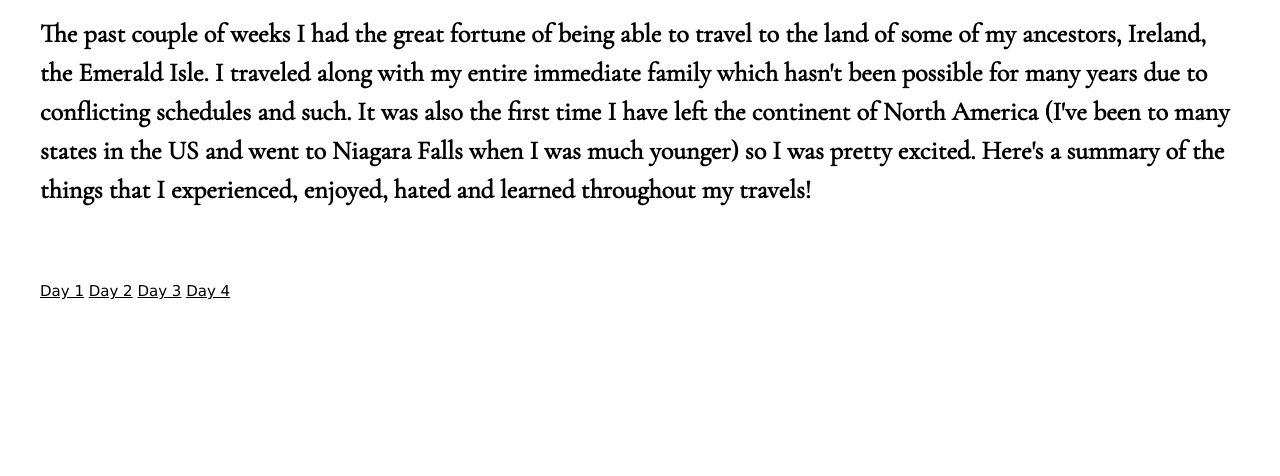
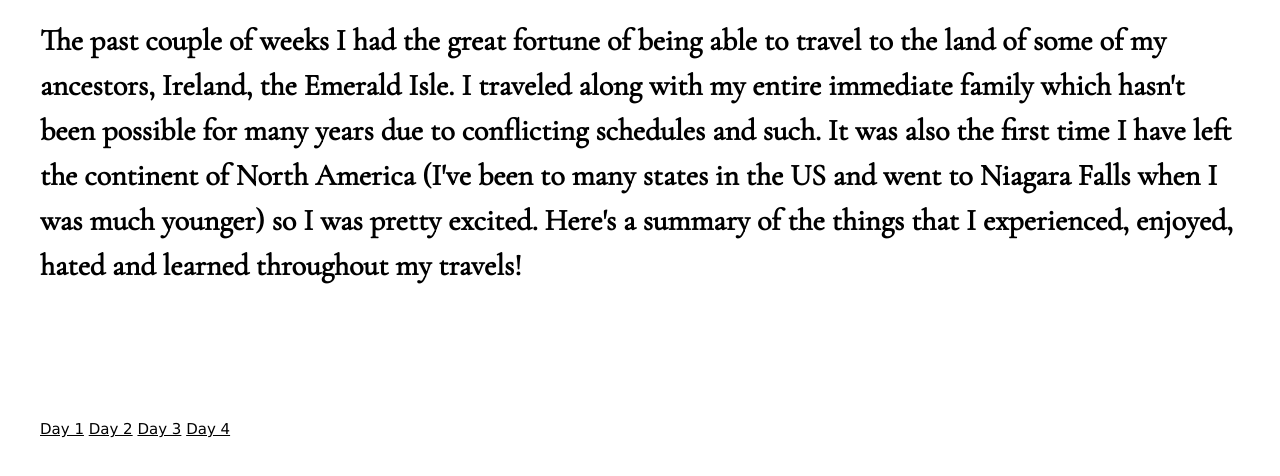
Before and after one commit to michaeltneuman/michaeltneuman.github.io, a plain HTML site: page index.html in a window 1280 px wide. Shown: the part 82-558 px from the top of the page. Drawn offline with nearby package versions, Linux system fonts and the light colour scheme.

Commit message:
font size + instagram picture

```diff
--- a/styles.css
+++ b/styles.css
@@ -33,9 +33,9 @@ h2, .h2 {
 
 p {
     font-family: 'Cormorant Garamond';
-    font-size: 26px;
+    font-size: 30px;
     font-weight: bold;
-    padding-bottom: 45px;
+    padding-bottom: 100px;
 }
 
 body {
```
Also changed, not shown: day4.html (+3 -0 lines).
